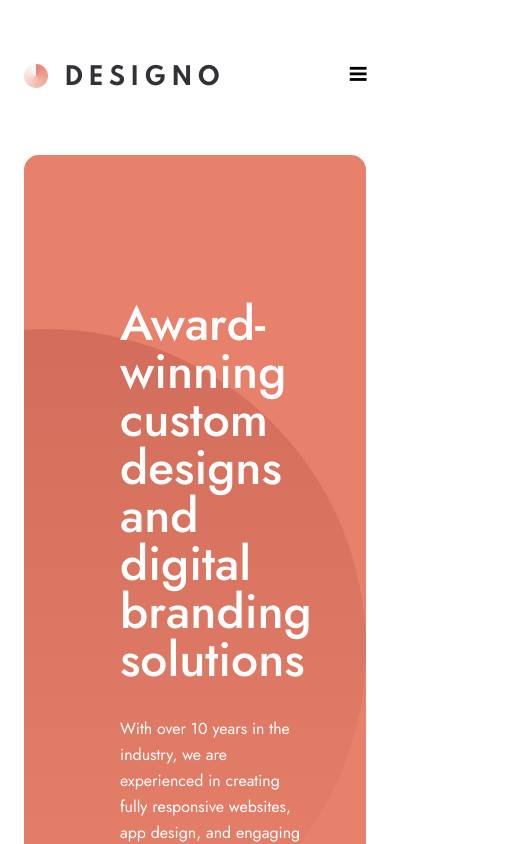
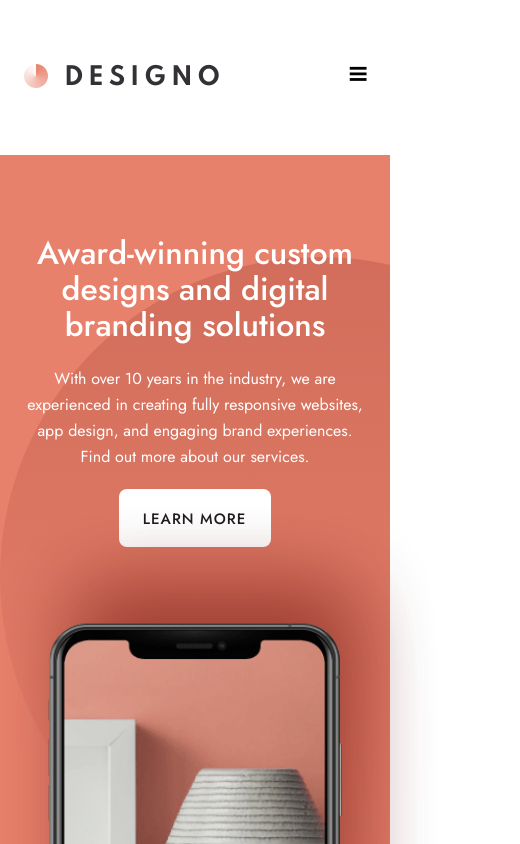
Before and after one commit to redfrogsss/designo-multipage-website, a Next.js app: page / in a window 390 px wide. Shown: the top 844 px of the page, 520 px wide, since content can reach past the window. Built offline with nearby package versions, Linux system fonts and the light colour scheme.

Commit message:
ui: update responsive layout for hero-block

```diff
--- a/styles/components/hero-block.scss
+++ b/styles/components/hero-block.scss
@@ -2,6 +2,10 @@
 
 .hero-block {
     position: relative;
+
+    @media (max-width: 640px) {
+        background: url("/assets/home/desktop/bg-pattern-hero-home.svg") no-repeat left center, $color-peach;
+    }
 
     &:before {
         content: "";
@@ -27,10 +31,29 @@
         border-radius: rem(15);
 
         overflow: clip;
+
+        @media (max-width: 991px) {
+            flex-direction: column;
+            height: rem(843);
+            padding-block: rem(60);
+            padding-inline: rem(58);
+            background-position: 170px 50%;
+        }
+
+        @media (max-width: 640px) {
+            background: unset;
+            padding-inline: 0;
+            padding-block: rem(80);
+            overflow-x: visible;
+        }
     }
 
     &__left {
         flex: 0 0 percentage(math.div(540, 920));
+
+        @media (max-width: 991px) {
+            text-align: center;
+        }
     }
 
     &__right {
@@ -44,6 +67,15 @@
         font-size: rem(48);
         line-height: 1;
         font-weight: 500;
+
+        @media (max-width: 991px) {
+            text-align: center;
+        }
+
+        @media (max-width: 640px) {
+            font-size: rem(32);
+            line-height: math.div(36, 32);
+        }
     }
 
     &__desc {
@@ -53,10 +85,28 @@
 
         margin-top: rem(32);
         max-width: rem(445);
+
+        @media (max-width: 991px) {
+            text-align: center;
+            margin-inline: auto;
+            margin-top: rem(28);
+        }
+
+        @media (max-width: 640px) {
+            margin-top: rem(23);
+        }
     }
 
     &__btn {
         margin-top: rem(40);
+
+        @media (max-width: 991px) {
+            margin-top: rem(18);
+        }
+
+        @media (max-width: 640px) {
+            margin-top: rem(19);
+        }
     }
 
     &__pic {
@@ -68,6 +118,17 @@
         scale: 2.2;
         transform-origin: top;
         transform: translateY(#{rem(-80)});
+
+        @media (max-width: 991px) {
+            scale: 1.1;
+            transform: translateY(-32.5%);
+            top: 0;
+        }
+
+        @media (max-width: 640px) {
+            scale: 1.9;
+            transform: translateY(-30%);
+        }
     }
 
     &__img {
```
